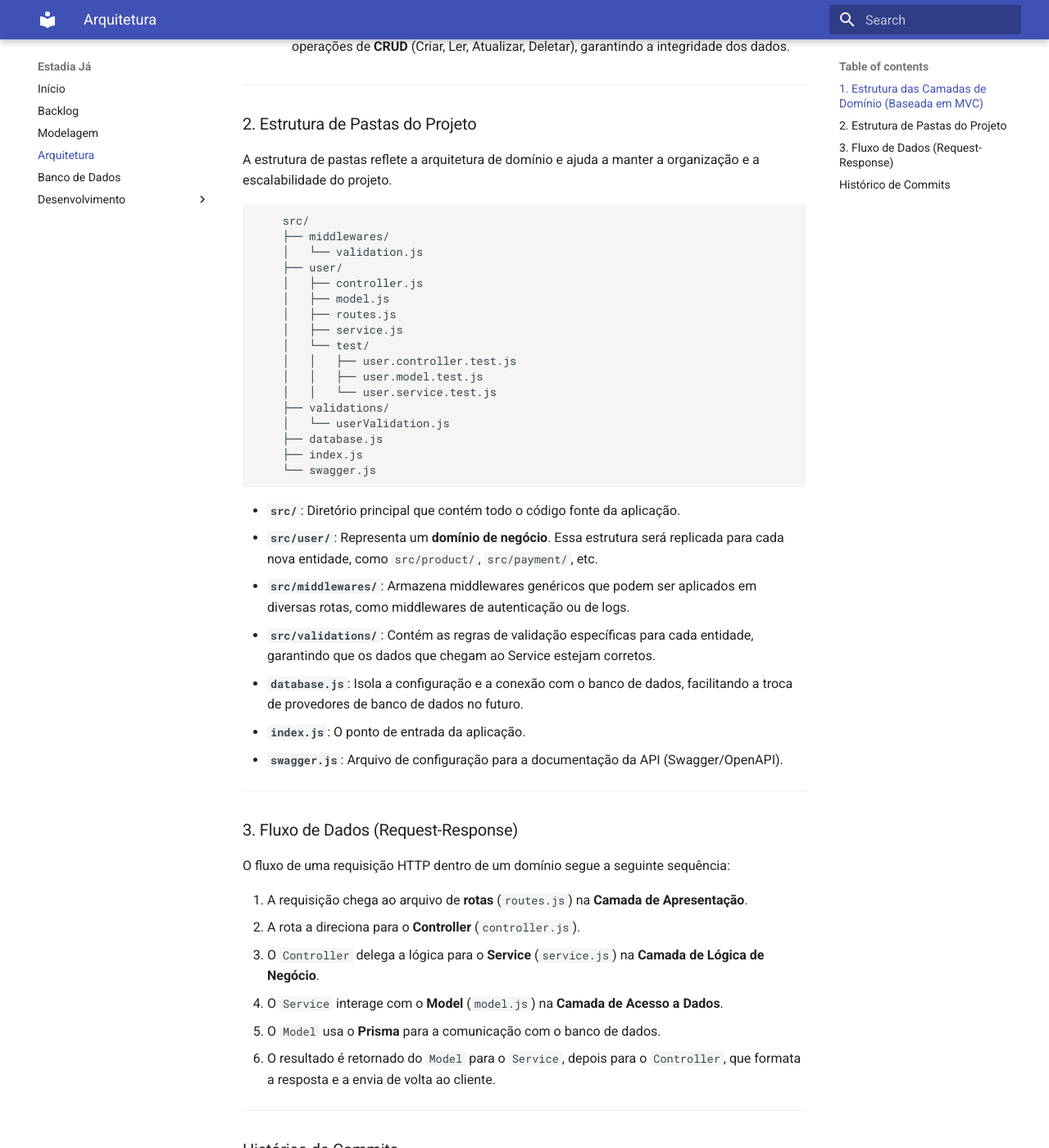
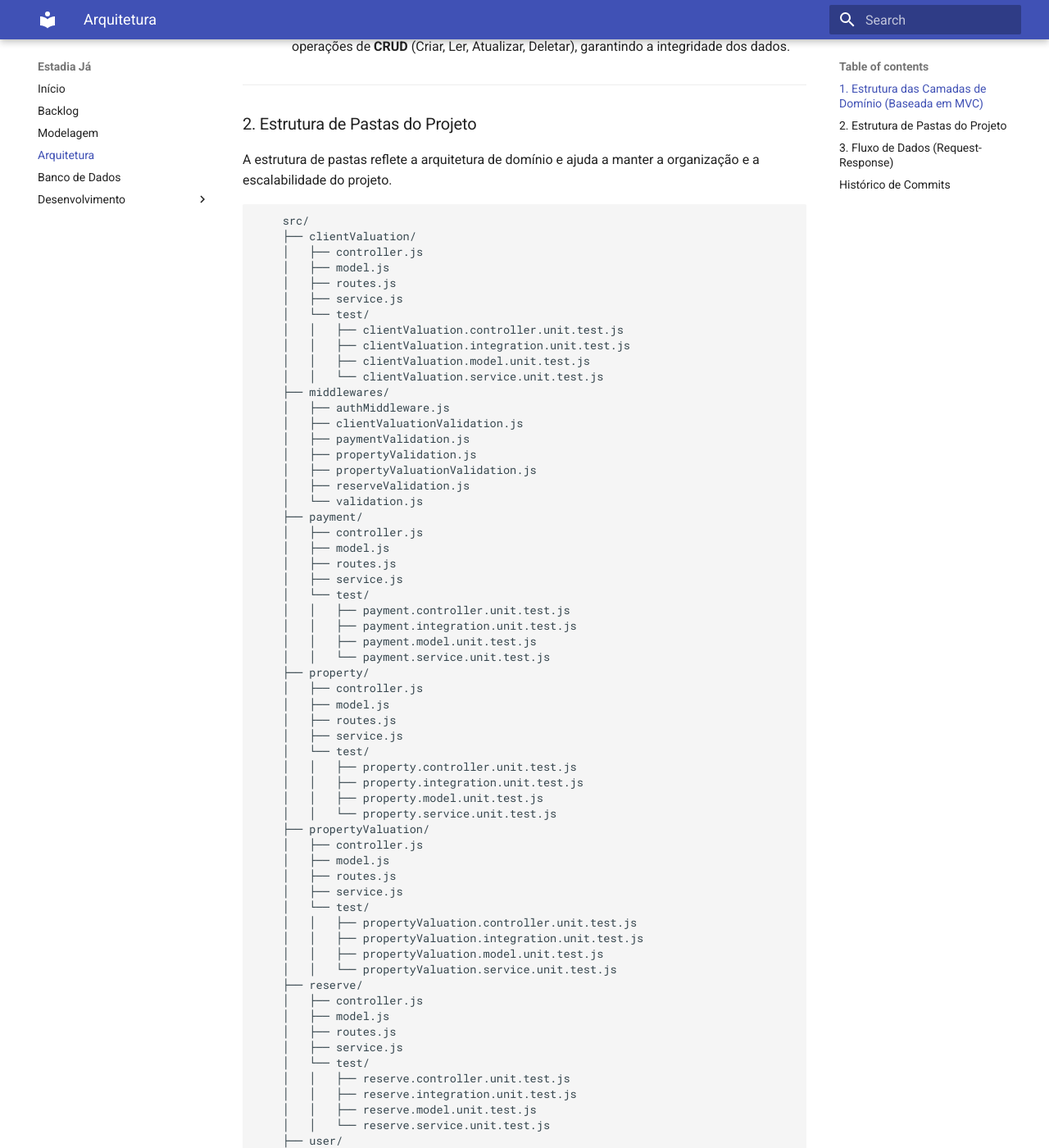
Before and after one commit to estadia-ja/Documentacao, an MkDocs documentation site: the page built from docs/arquitetura/index.md, in a window 1280 px wide and 1400 px high, scrolled down 932 px. Shown: the whole window at 82% size. Built offline with MkDocs 1.6.1 and Material for MkDocs 9.7.7, drawn with Linux system fonts in a browser that asks for light colours; some of the changed text lies outside the part shown.

Commit message:
feat: Atualiza a estrutura de pastas.

````diff
--- a/docs/arquitetura/index.md
+++ b/docs/arquitetura/index.md
@@ -30,19 +30,82 @@ A estrutura de pastas reflete a arquitetura de domínio e ajuda a manter a organ
 
 ```plaintext
     src/
+    ├── clientValuation/
+    │   ├── controller.js
+    │   ├── model.js
+    │   ├── routes.js
+    │   ├── service.js
+    │   └── test/
+    │   │   ├── clientValuation.controller.unit.test.js
+    │   │   ├── clientValuation.integration.unit.test.js
+    │   │   ├── clientValuation.model.unit.test.js
+    │   │   └── clientValuation.service.unit.test.js
     ├── middlewares/
+    │   ├── authMiddleware.js
+    │   ├── clientValuationValidation.js
+    │   ├── paymentValidation.js
+    │   ├── propertyValidation.js
+    │   ├── propertyValuationValidation.js
+    │   ├── reserveValidation.js
     │   └── validation.js
+    ├── payment/
+    │   ├── controller.js
+    │   ├── model.js
+    │   ├── routes.js
+    │   ├── service.js
+    │   └── test/
+    │   │   ├── payment.controller.unit.test.js
+    │   │   ├── payment.integration.unit.test.js
+    │   │   ├── payment.model.unit.test.js
+    │   │   └── payment.service.unit.test.js
+    ├── property/
+    │   ├── controller.js
+    │   ├── model.js
+    │   ├── routes.js
+    │   ├── service.js
+    │   └── test/
+    │   │   ├── property.controller.unit.test.js
+    │   │   ├── property.integration.unit.test.js
+    │   │   ├── property.model.unit.test.js
+    │   │   └── property.service.unit.test.js
+    ├── propertyValuation/
+    │   ├── controller.js
+    │   ├── model.js
+    │   ├── routes.js
+    │   ├── service.js
+    │   └── test/
+    │   │   ├── propertyValuation.controller.unit.test.js
+    │   │   ├── propertyValuation.integration.unit.test.js
+    │   │   ├── propertyValuation.model.unit.test.js
+    │   │   └── propertyValuation.service.unit.test.js
+    ├── reserve/
+    │   ├── controller.js
+    │   ├── model.js
+    │   ├── routes.js
+    │   ├── service.js
+    │   └── test/
+    │   │   ├── reserve.controller.unit.test.js
+    │   │   ├── reserve.integration.unit.test.js
+    │   │   ├── reserve.model.unit.test.js
+    │   │   └── reserve.service.unit.test.js
     ├── user/
     │   ├── controller.js
     │   ├── model.js
     │   ├── routes.js
     │   ├── service.js
     │   └── test/
-    │   │   ├── user.controller.test.js
-    │   │   ├── user.model.test.js
-    │   │   └── user.service.test.js
+    │   │   ├── user.controller.unit.test.js
+    │   │   ├── user.integration.unit.test.js
+    │   │   ├── user.model.unit.test.js
+    │   │   └── user.service.unit.test.js
     ├── validations/
+    │   ├── clientValuationValidation.js
+    │   ├── paymentValidation.js
+    │   ├── propertyValidation.js
+    │   ├── propertyValuationValidation.js
+    │   ├── reserveValidation.js
     │   └── userValidation.js
+    ├── app.js
     ├── database.js
     ├── index.js
     └── swagger.js
````
Also changed, not shown: other parts of docs/arquitetura/index.md (+1 -0 lines).
